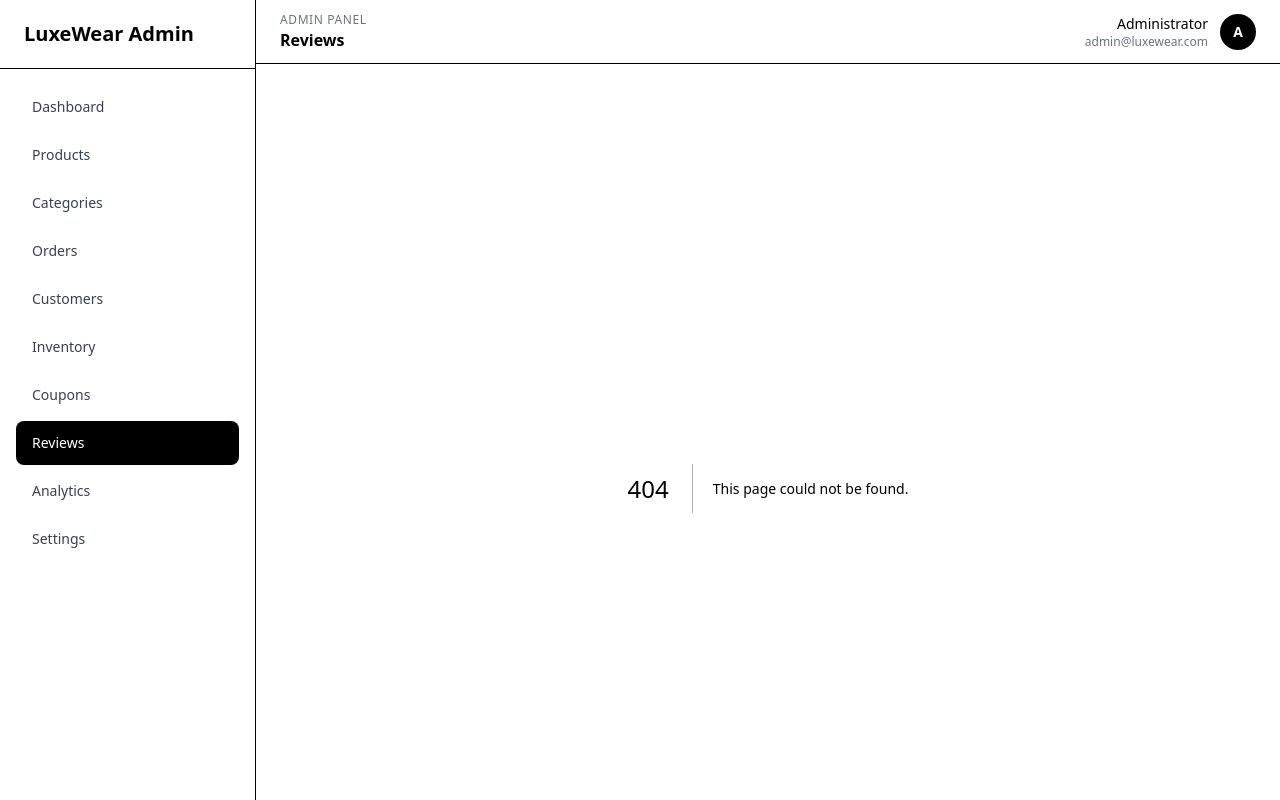
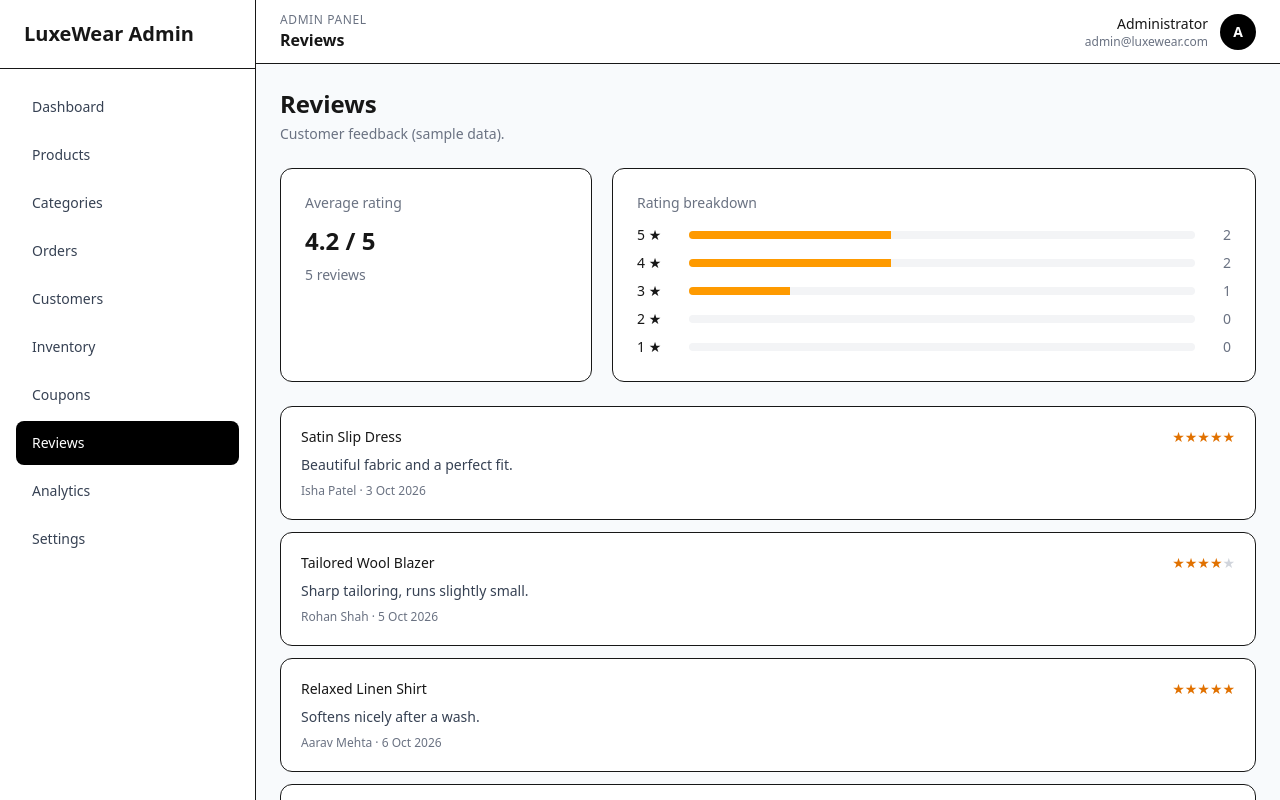
Before and after one commit to HetalRupareliya91/luxewear-fashion-ecommerce, a Next.js app in the folder admin/: page /reviews in a window 1280 px wide. Before the commit this address had no page. Shown: the top 800 px of the page. Built offline with nearby package versions, Linux system fonts and the light colour scheme.

Commit message:
feat(admin): add the reviews page

```diff
--- /dev/null
+++ b/admin/src/app/reviews/page.tsx
@@ -0,0 +1,39 @@
+import { PageHeader } from "@/components/ui/PageHeader";
+import { StatCard } from "@/components/dashboard/StatCard";
+import { adminProducts } from "@/data/products";
+import { adminReviews } from "@/data/reviews";
+import { formatDate } from "@/lib/format";
+import { summarizeRatings } from "@/lib/reviews";
+
+export default function ReviewsPage() {
+  const summary = summarizeRatings(adminReviews.map((r) => r.rating));
+  return (
+    <div className="space-y-6">
+      <PageHeader title="Reviews" description="Customer feedback (sample data)." />
+      <div className="grid gap-5 sm:grid-cols-3">
+        <StatCard title="Average rating" value={`${summary.average.toFixed(1)} / 5`} note={`${summary.count} reviews`} />
+        <div className="rounded-xl border bg-white p-6 sm:col-span-2">
+          <p className="text-sm text-gray-500">Rating breakdown</p>
+          <ul className="mt-3 space-y-2 text-sm">
+            {([5, 4, 3, 2, 1] as const).map((star) => (
+              <li key={star} className="flex items-center gap-3">
+                <span className="w-10">{star} ★</span>
+                <span className="h-2 flex-1 overflow-hidden rounded-full bg-gray-100"><span className="block h-full bg-amber-500" style={{ width: `${summary.count ? (summary.distribution[star] / summary.count) * 100 : 0}%` }} /></span>
+                <span className="w-6 text-right text-gray-500">{summary.distribution[star]}</span>
+              </li>
+            ))}
+          </ul>
+        </div>
+      </div>
+      <ul className="space-y-3">
+        {adminReviews.map((r) => (
+          <li key={r.id} className="rounded-xl border bg-white p-5 text-sm">
+            <div className="flex justify-between"><p className="font-medium">{adminProducts.find((p) => p.id === r.productId)?.name}</p><p className="text-amber-600">{"★".repeat(r.rating)}<span className="text-gray-300">{"★".repeat(5 - r.rating)}</span></p></div>
+            <p className="mt-2 text-gray-700">{r.comment}</p>
+            <p className="mt-2 text-xs text-gray-500">{r.customer} · {formatDate(r.createdAt)}</p>
+          </li>
+        ))}
+      </ul>
+    </div>
+  );
+}
```
